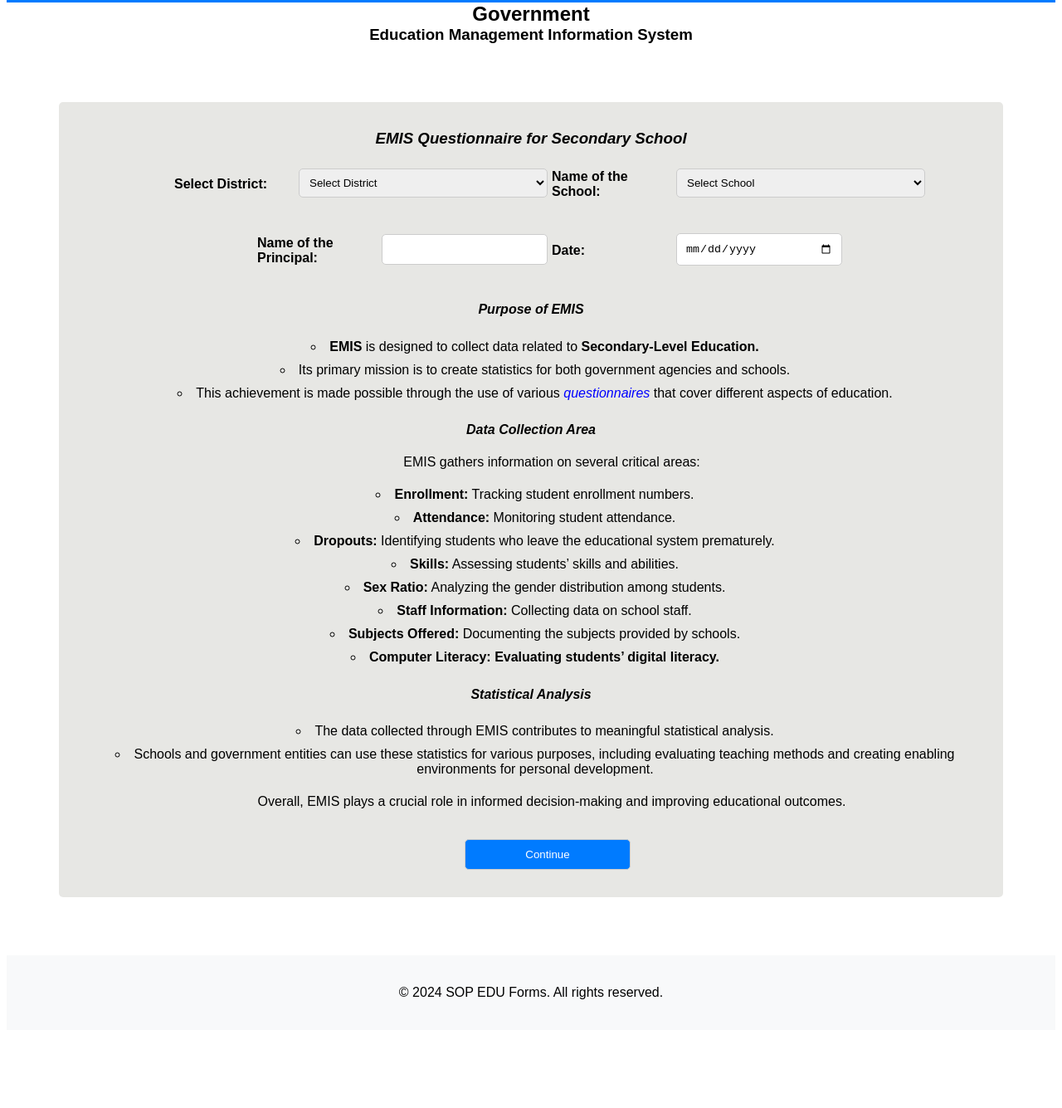
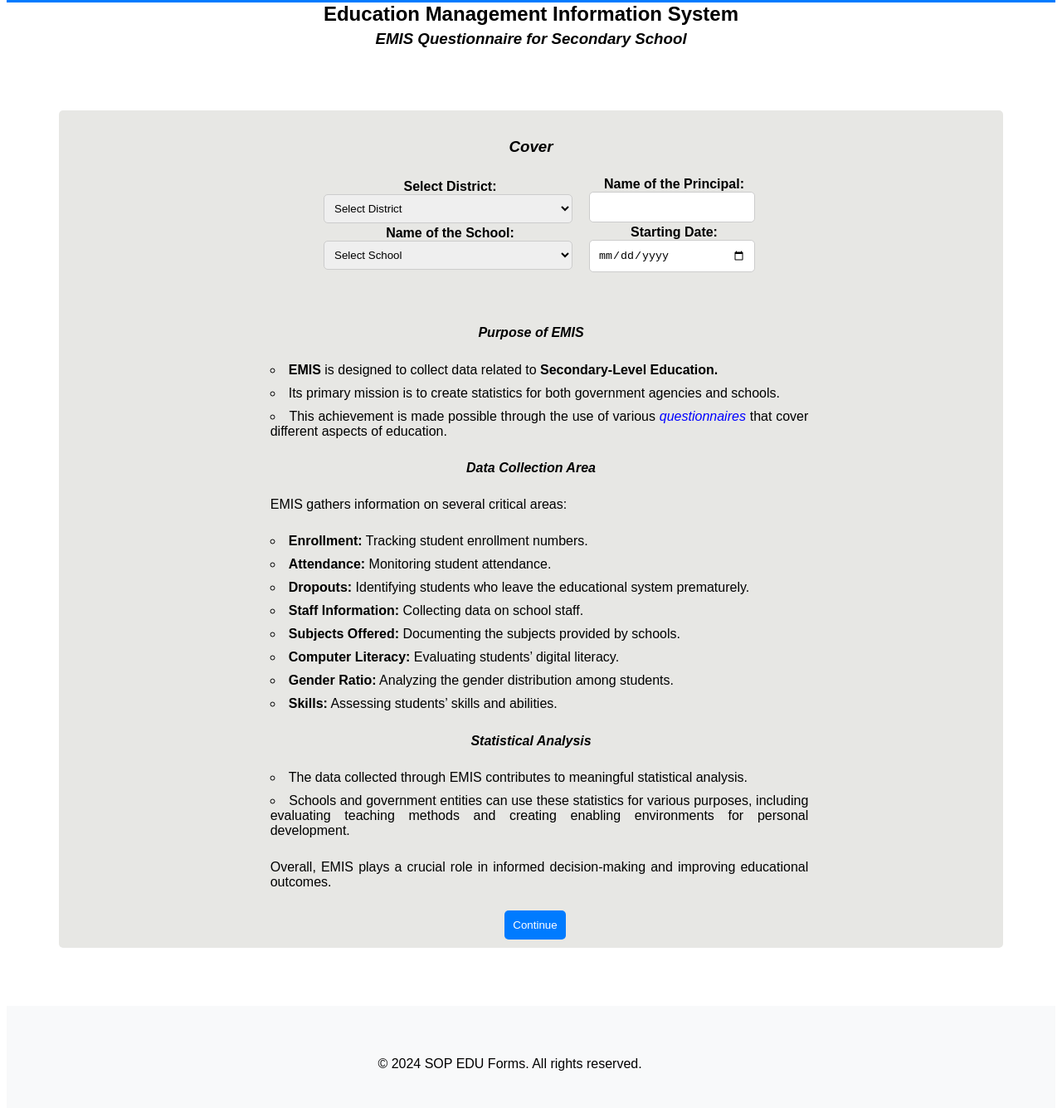
Before and after one commit to mildredfakoya/edu, a plain HTML site: page pages/sec_Quest/secQHome.html in a window 1280 px wide. Shown: the part 143-1478 px from the top of the page at 83% size. Before the commit the page ends 1392 px from the top, so only its background shows below. Drawn offline with Linux system fonts and the light colour scheme.

Commit message:
Updated Cover page and confirmation page

```diff
--- a/css/sec_Quest.css
+++ b/css/sec_Quest.css
@@ -14,6 +14,7 @@ body
     width:fit-content;
     border-radius: 5px;
     padding: 20px;
+    overflow: auto;
 }
 .sq-sidenav-bg
 {
@@ -82,44 +83,70 @@ body
     border-radius: 5px;
     background-color: rgb(231, 231, 228);
 }
-.sq-cover-para
+/*.sq-cover-para
 {
     margin-left: 25px;
     margin-right: 25px;
     text-indent: 50px;
-    text-align: center;
-}
-.sq-cover li
+    text-align:justify;
+}*/
+/*.sq-cover li
 {
     margin-left: 10px;
     padding: 5px;
-    text-align: center;
+    text-align:justify;
     list-style-type: circle;
     list-style-position: inside;
-}
+}*/
 .sq-cover-align{
     display: block;
 }
+.sq-cover-button
+{
+    display: flex;
+    justify-content: center;
+    align-items: center;
+}
+.sq-cover-button input
+{
+    background-color: #007bff;
+    color: #fff;
+    border: none;
+    border-radius: 5px;
+    cursor: pointer;
+    padding: 10px;
+    margin-left: 10px;
+}
 
 /* Forms styling*/
-
+.sq-item-container
+{
+    max-width: auto;
+    margin: 0 auto;
+    padding: 20px;
+    display: flex;
+    flex-wrap: wrap;
+    justify-content: center;
+    align-items: center;
+    border-radius: 10px;
+   /* box-shadow: 0 0 10px rgba(0, 0, 0, 0.1); background-color: #63686d;*/
+}
 .sq-form-group /* for cover page*/
 {
-    width: 100%;
+    width: auto;
     height: auto;
-    margin: 20px;
-    display: inline-flex;
-    flex-wrap: wrap;
-    justify-content:center;
-    align-items: center;
+    margin-bottom:20px;
+    margin-left: 20px;
 }
 .sq-form-group label /* cover page*/
 {
     font-weight: bold;
     margin-left: 5px;
-    width: 150px;
+    width: auto;
+    display: block;
+    text-align: center;
 }
-.sq-form-group input, select
+.sq-form-group input,select
 {
     width: 200px;
     margin-bottom: 3px;
@@ -127,31 +154,22 @@ body
     border: 1px solid #ccc;
     border-radius: 5px;
 }
-.sq-cvq-form /* this class has been used only in secQCVQ file */
+.sq-form-group li,p
 {
-    margin-left: 20px;
-    padding: 20px;
-    text-align: center;
-    width:50%;
-    position: relative;
-    border-radius: 5px;
-    background-color: rgb(243, 243, 236);
+    width: 60%;
+    margin-left: auto;
+    margin-right: auto;
+    padding: 5px;
+    text-align:justify;
+    list-style-type: circle;
+    list-style-position: inside;
 }
-.sq-cvq-form-checklist
-{
-    margin-left: 5px;
-    margin-bottom: 10px;
-}
-
-
 .sq-form  /*other forms */
 {
     height: auto;
     width: 100%;
     margin-left: auto;
     margin-right: auto;
-
-
 }
 .sq-form-button{
     width: max-content;
@@ -161,9 +179,11 @@ body
     border: none;
     border-radius: 5px;
     cursor: pointer;
-    position: relative;
+    margin: auto;
+    /*position: relative;*/
 }
-.sq-form-fieldset{
+.sq-form-fieldset
+{
     border: 1px solid #ccc;
     border-radius: 5px;
     margin-left: 5px;
@@ -199,6 +219,21 @@ body
 .sq-form-fieldset input[type="radio"]
 {
     width: auto;
+}
+.sq-cvq-form /* this class has been used only in secQCVQ file */
+{
+    margin-left: 20px;
+    padding: 20px;
+    text-align: center;
+    width:50%;
+    position: relative;
+    border-radius: 5px;
+    background-color: rgb(243, 243, 236);
+}
+.sq-cvq-form-checklist
+{
+    margin-left: 5px;
+    margin-bottom: 10px;
 }
 .sq-input-align
 {
@@ -236,6 +271,7 @@ body
     background-color: rgb(237, 240, 240);
     margin: 15px;
     text-align: center;
+    overflow: auto;
 }
 .sq-hori-nav a
 {
@@ -268,3 +304,12 @@ body
   border-radius: 5px;
   border: 1px solid #ccc;
 }
+.sq-footer
+{
+    background-color: #f8f9fa;
+    padding: 20px 0;
+    width: 50%;
+    margin: auto;
+    text-align: center;
+    justify-content: center;
+}
--- a/pages/sec_Quest/secQHome.html
+++ b/pages/sec_Quest/secQHome.html
@@ -6,6 +6,7 @@
   <title>SOP Internship forms Page</title>
   <link rel="stylesheet" href="../../css/main.css">
   <link rel="stylesheet" href="../../css/sec_Quest.css">
+
 </head>
 
 <body>
@@ -21,19 +22,20 @@
 
   <section class="row">
     <div >
-      <h2 class="sq-section-heading">Government</h2>
-      <h3 class="sq-section-heading">Education Management Information System</h3>
+      <h2 class="sq-section-heading">Education Management Information System</h2>
+      <h3 class="sq-section-heading" style="font-style: italic; padding: 5px;">
+        EMIS Questionnaire for Secondary School </h3>
     </div>
   </section>
 
 <section class="row">
   <div class="sq-cover">
-    <br><h3 class="sq-section-heading" style="font-style: italic; padding: 5px;">EMIS Questionnaire for Secondary School </h3>
+    <br><h3 class="sq-section-heading" style="font-style: italic; padding: 5px;">Cover </h3>
 
     <form action="secQSchool.html" method="post" autocomplete="on">
       <!--<fieldset class="sq-cover-fieldset" style="margin: auto;">-->
+      <div class="sq-item-container">
       <div class="sq-form-group ">
-
         <label for="district" >Select District: </label>
         <select name="district" id="district" required>
           <option selected>Select District  &nbsp; </option>
@@ -46,10 +48,7 @@
           <option value="district 7">District 7</option>
           <option value="district 8">District 8</option>
         </select>
-
-
         <!--School list should change as per the district selection-->
-
         <label for="schoolname" >Name of the School: </label>
         <select name="schoolname" id="schoolname" required>
               <option selected>Select School</option>
@@ -59,51 +58,49 @@
         </select>
       </div>
       <div class="sq-form-group">
-
         <label for="principal-name" >Name of the Principal: </label>
         <input type="text" name="principal-name" id="principal-name" >
 
-
-        <label for="date" >Date: </label>
+        <label for="date" >Starting Date: </label>
         <input type="date" name="date" id="date" >
-
+      </div>
       </div>
 
-    <!--<h4 style="text-align: center; font-style: oblique;">Introduction</h4>
-    <p class="sq-cover-para">It’s great to see that the Education Management Information System (EMIS) is being used
-      to collect data and create statistics for secondary-level education. </p>-->
-
       <h4 style="text-align: center; font-style: oblique;">Purpose of EMIS</h4>
+      <div class="sq-form-group">
         <li><b>EMIS</b> is designed to collect data related to <b>Secondary-Level Education.</b></li>
         <li>Its primary mission is to create statistics for both government agencies and schools.</li>
        <li>This achievement is made possible through the use of various
             <i style="color: blue;" >questionnaires</i> that cover
               different aspects of education.</li>
+      </div>
 
     <h4 style="text-align: center; font-style: oblique;">Data Collection Area</h4>
+    <div class="sq-form-group">
     <p class="sq-cover-para">EMIS gathers information on several critical areas:</p>
     <li><b>Enrollment:</b> Tracking student enrollment numbers.</li>
     <li><b>Attendance:</b> Monitoring student attendance.</li>
     <li><b>Dropouts:</b> Identifying students who leave the educational system prematurely.</li>
-    <li><b>Skills:</b> Assessing students’ skills and abilities.</li>
-    <li><b>Sex Ratio:</b> Analyzing the gender distribution among students.</li>
     <li><b>Staff Information: </b>Collecting data on school staff.</li>
     <li><b>Subjects Offered:</b> Documenting the subjects provided by schools.</li>
-    <li><b>Computer Literacy: Evaluating students’ digital literacy.</b></li>
+    <li><b>Computer Literacy: </b>Evaluating students’ digital literacy.</li>
+    <li><b>Gender Ratio:</b> Analyzing the gender distribution among students.</li>
+    <li><b>Skills:</b> Assessing students’ skills and abilities.</li>
+    </div>
 
     <h4 style="text-align: center; font-style: oblique;">Statistical Analysis</h4>
-
+    <div class="sq-form-group">
        <li>The data collected through EMIS contributes to meaningful statistical analysis.</li>
        <li>Schools and government entities can use these statistics for various purposes,
          including evaluating teaching methods and creating enabling environments for personal development.</li>
 
     <P class="sq-cover-para">Overall, EMIS plays a crucial role in informed decision-making and
       improving educational outcomes.</P>
-
+    </div>
 
         <!--<button type="submit" class="sq-form-button">Continue</button>-->
-      <div class="sq-form-group">
-        <input type="submit" name="continue" value="Continue" class="sq-form-button">
+      <div class="sq-cover-button">
+        <input type="submit" name="continue" value="Continue" >
       </div>
     </form>
 
@@ -112,7 +109,7 @@
 
 
 <footer class="footer">
-  <div class="container">
+  <div class="sq-footer">
     <p>© 2024 SOP EDU Forms. All rights reserved.</p>
   </div>
 </footer>
```
Also changed, not shown: pages/sec_Quest/secQAgeDistribution.html (+1 -1 lines), pages/sec_Quest/secQBuildingFacility.html (+1 -1 lines), pages/sec_Quest/secQCVQ.html (+1 -1 lines), pages/sec_Quest/secQCXC.html (+1 -1 lines), pages/sec_Quest/secQClassification.html (+6 -5 lines), pages/sec_Quest/secQConfirmation.html (+14 -16 lines), pages/sec_Quest/secQICT.html (+1 -1 lines), pages/sec_Quest/secQSchool.html (+3 -3 lines), pages/sec_Quest/secQStaff.html (+1 -1 lines), pages/sec_Quest/secQStudent.html (+1 -1 lines). Lines whose indentation alone changed are shown as unchanged.
